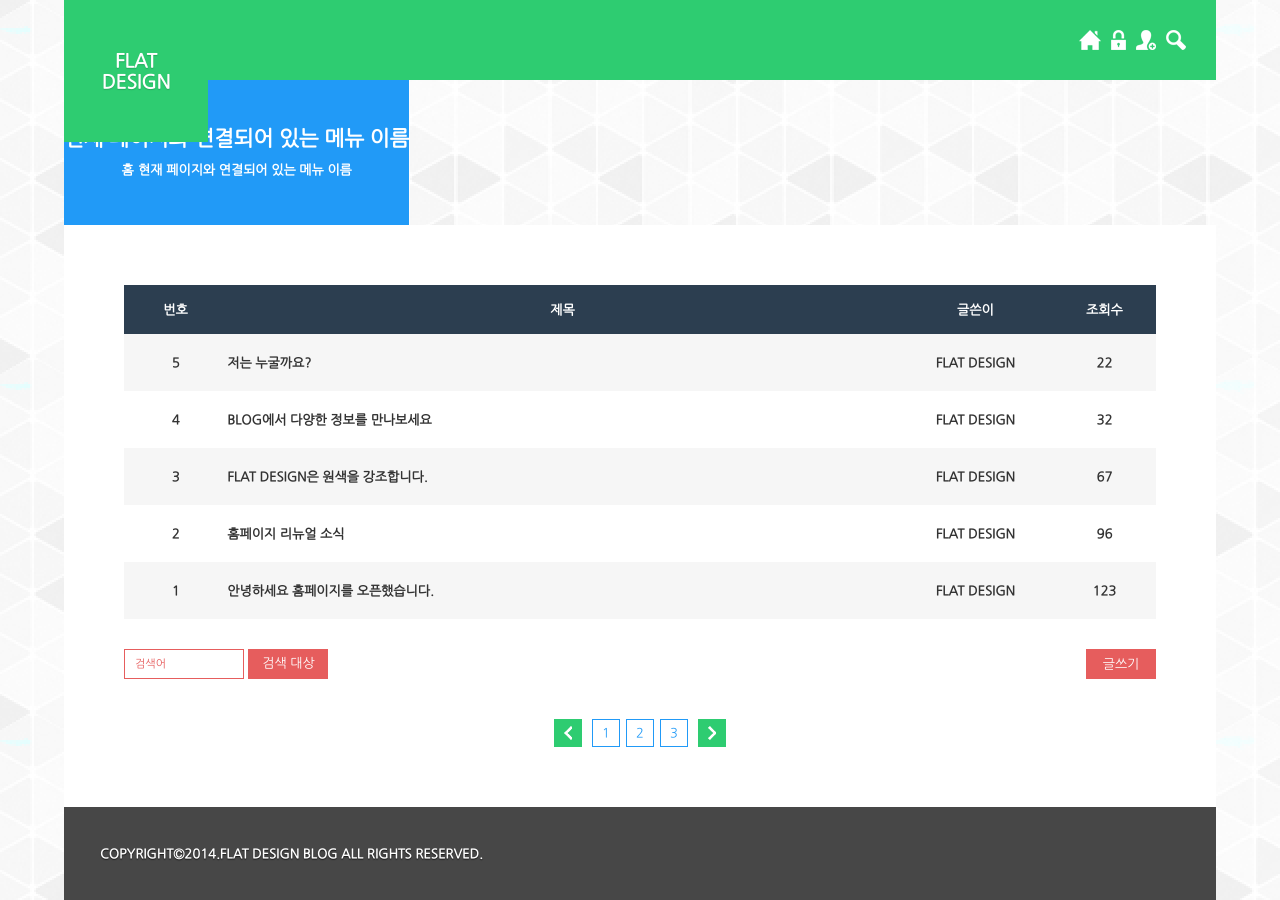
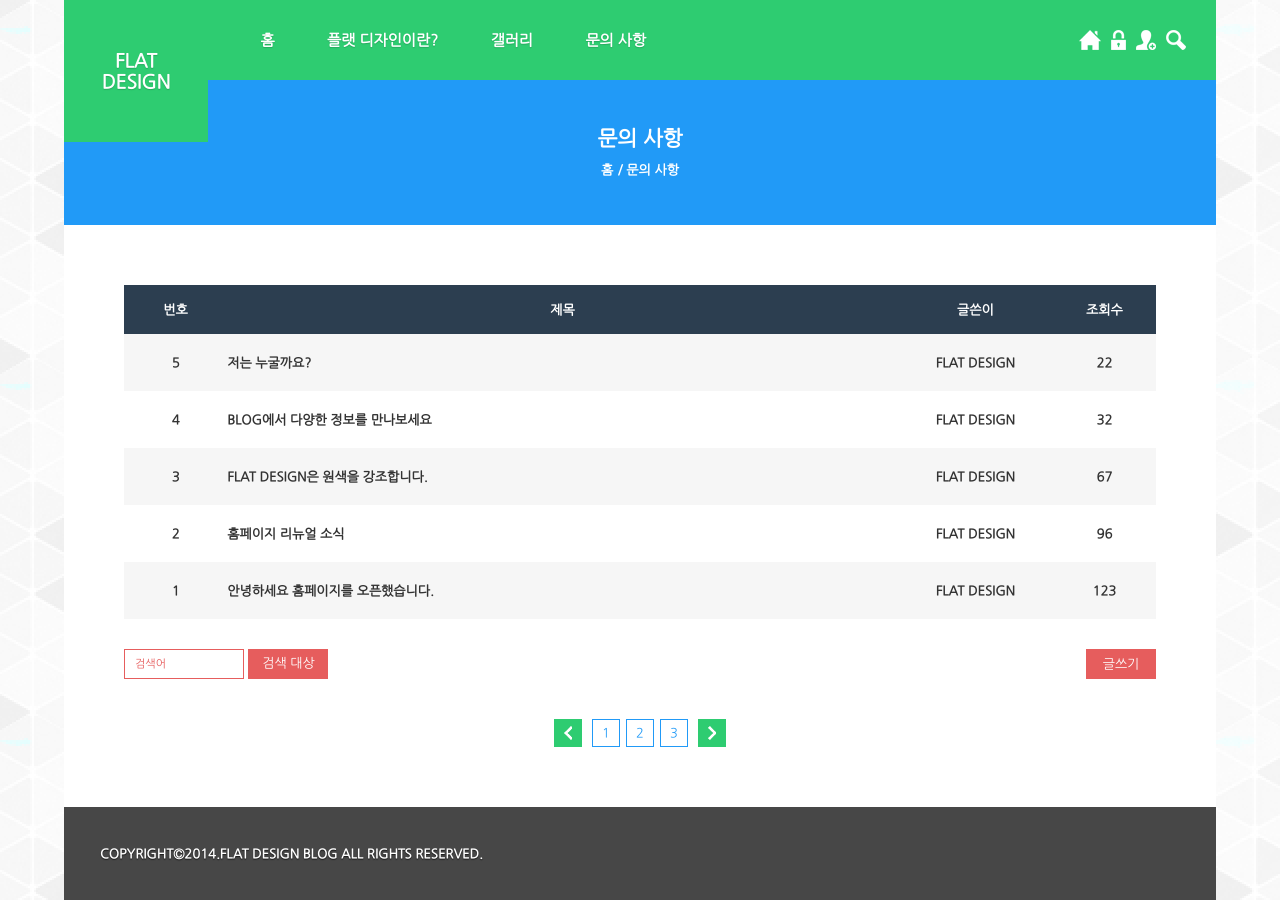
Before and after one commit to parksangryong/ReactionWeb, a plain HTML site: page responsive_web/board.html in a window 1280 px wide. Drawn offline with Linux system fonts and the light colour scheme; files whose address does not match are found by name.

Commit message:
responsive_web final

```diff
--- a/responsive_web/board.html
+++ b/responsive_web/board.html
@@ -35,10 +35,10 @@
             <span class="menu_toggle_btn">전체 메뉴 토클 버튼</span>
         </header>
         <section class="sub_header_section">
-            <h2>현재 페이지와 연결되어 있는 메뉴 이름</h2>
+            <h2>문의 사항</h2>
             <ul class="breadcrum_list">
                 <li><a href="index.html">홈</a></li>
-                <li><a href="현재 페이지 경로">현재 페이지와 연결되어 있는 메뉴 이름</a></li>
+                <li><a href="현재 페이지 경로">/ 문의 사항</a></li>
             </ul>
         </section>
         <section class="content_section">
--- a/responsive_web/css/board.css
+++ b/responsive_web/css/board.css
@@ -50,6 +50,9 @@
         background: #2ecc71;
         text-shadow: 0px 1px 1px #25ab5e;
     }
+    .gnb{
+        display: none;
+    }
     .nav{
         order: 2;
         width: 100%;
@@ -96,6 +99,7 @@
         padding: 3.000rem 0;
         text-align: center;
         background: #219af7;
+        width: 100%;
     }
     .sub_header_section h2{
         margin-bottom: 12px;
@@ -408,7 +412,7 @@
             width: 87.5%;
         }
         .gnb{
-            display: none;
+            display: flex !important;
             flex-direction: row;
             position: static;
             width: 100%;
@@ -433,6 +437,7 @@
         /* pc용 서브헤더영역 */
         .sub_header_section{
             order: 2;
+            width: 100%;
         }
         /* pc용 콘텐츠영역 */
         .content_section{
--- a/responsive_web/css/default.css
+++ b/responsive_web/css/default.css
@@ -53,6 +53,9 @@
 .nav{
     order: 2;
     width: 100%;
+}
+.gnb{
+    display: none;
 }
 .gnb li{
     display: flex;
@@ -293,7 +296,6 @@ span.next_btn{
         background: #2ecc71;
     }
     .gnb{
-        display: none;
         position: absolute;
         top: 100%;
         right: 0;
--- a/responsive_web/css/gallery.css
+++ b/responsive_web/css/gallery.css
@@ -99,6 +99,7 @@
         padding: 3.000rem 0;
         text-align: center;
         background: #219af7;
+        width: 100%;
     }
     .sub_header_section h2{
         margin-bottom: 12px;
--- a/responsive_web/css/introduce.css
+++ b/responsive_web/css/introduce.css
@@ -54,6 +54,9 @@
         order: 2;
         width: 100%;
     }
+    .gnb{
+        display: none;
+    }
     .gnb li{
         display: flex;
         background: #2c3e50;
@@ -96,6 +99,7 @@
         padding: 3.000rem 0;
         text-align: center;
         background: #219af7;
+        width: 100%;
     }
     .sub_header_section h2{
         margin-bottom: 12px;
@@ -116,6 +120,7 @@
         padding: 20px;
         padding: 1.250rem;
         background: #fff;
+        width: 100%;
     }
     .content_section > div{
         margin-top: 60px;
@@ -237,7 +242,6 @@
             background: #2ecc71;
         }
         .gnb{
-            display: none;
             position: absolute;
             top: 100%;
             right: 0;
```
Also changed, not shown: responsive_web/gallery.html (+2 -2 lines), responsive_web/introudce.html (+2 -2 lines).
